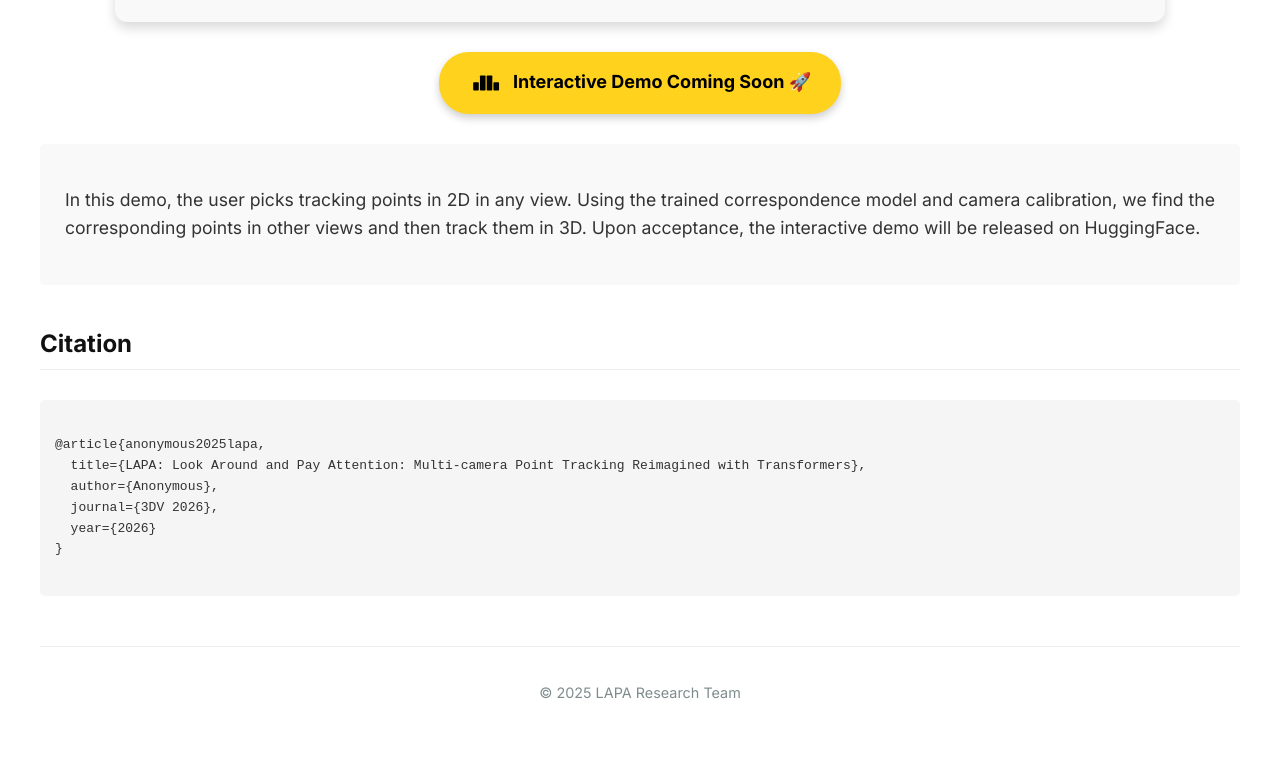
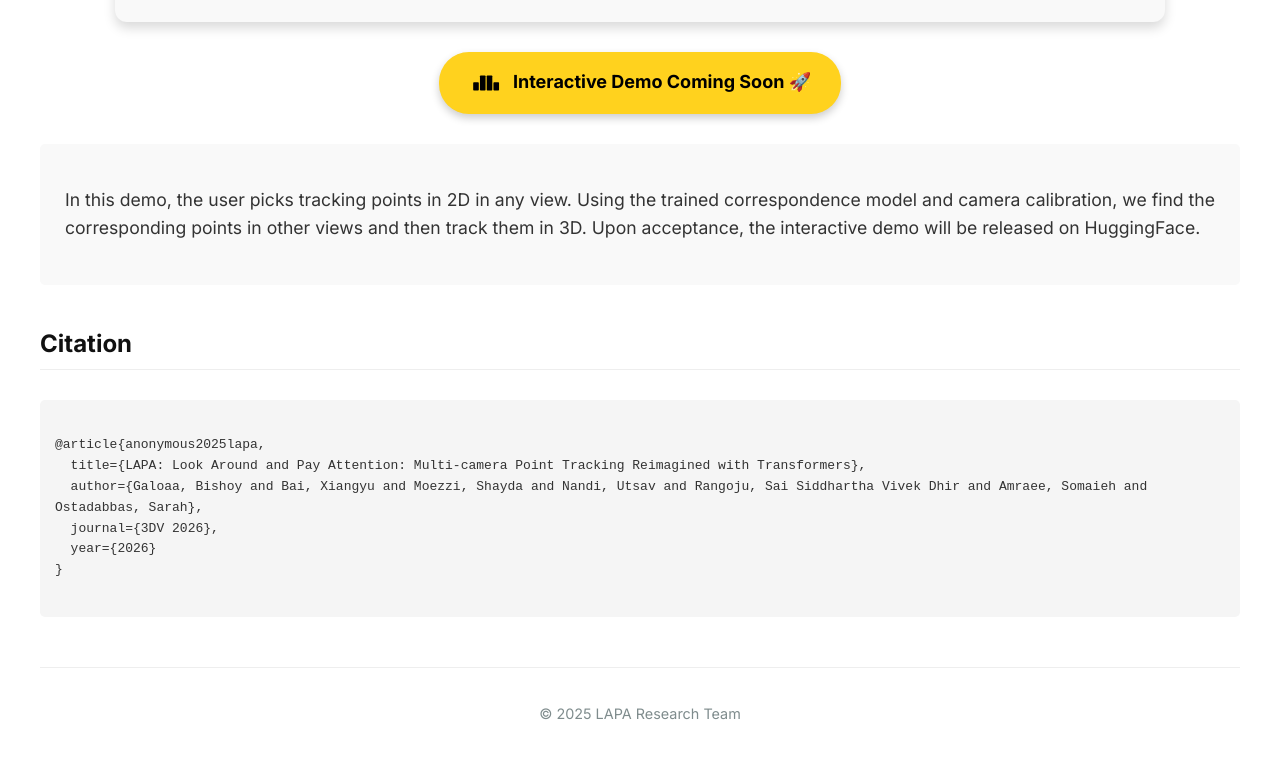
Before and after one commit to ostadabbas/lapa.github.io, a plain HTML site: page index.html in a window 1280 px wide. Shown: the part 3458-4216 px from the top of the page. Drawn offline with Linux system fonts and the light colour scheme.

Commit message:
Update index.html

```diff
--- a/index.html
+++ b/index.html
@@ -1007,7 +1007,7 @@
     <div class="citation">
 @article{anonymous2025lapa,
   title={LAPA: Look Around and Pay Attention: Multi-camera Point Tracking Reimagined with Transformers},
-  author={Anonymous},
+  author={Galoaa, Bishoy and Bai, Xiangyu and Moezzi, Shayda and Nandi, Utsav and Rangoju, Sai Siddhartha Vivek Dhir and Amraee, Somaieh and Ostadabbas, Sarah},
   journal={3DV 2026},
   year={2026}
 }
```
